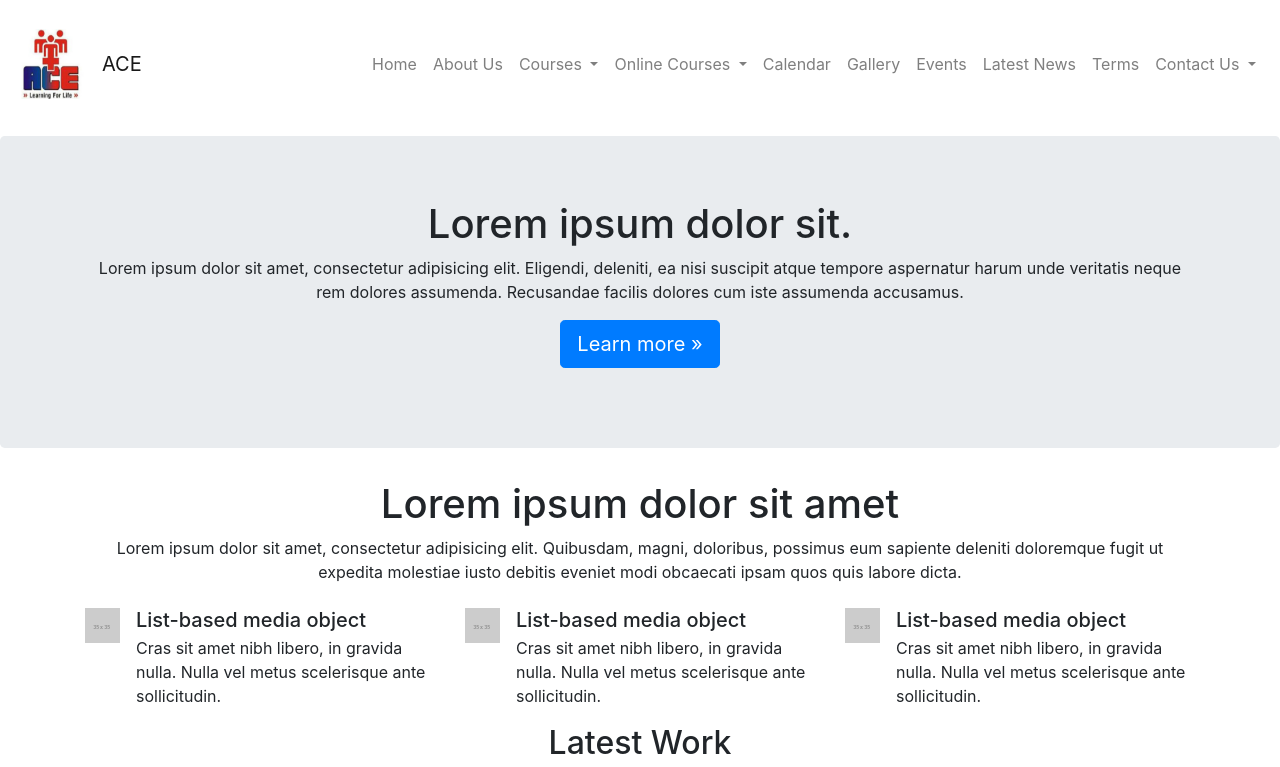
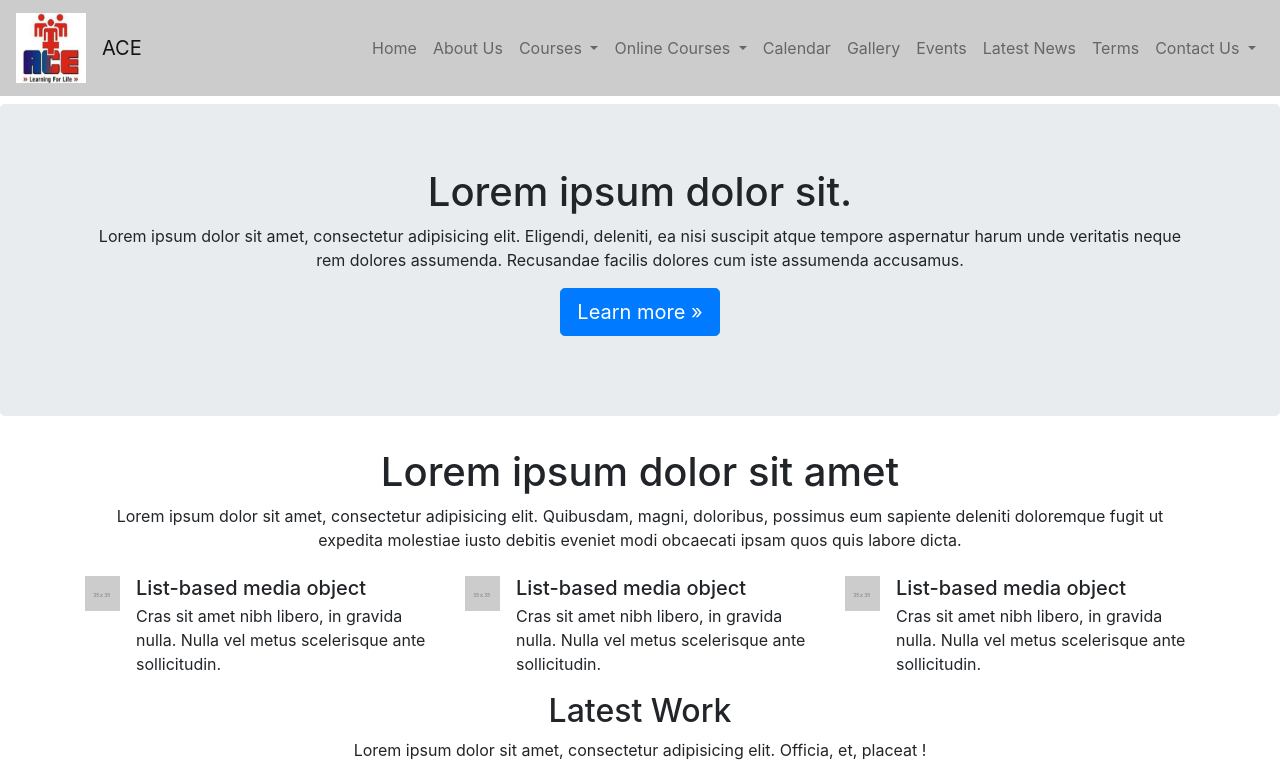
Before and after one commit to bluestax108/ACEmain, a plain HTML site: page index.html in a window 1280 px wide. Shown: the top 767 px of the page. Drawn offline with Linux system fonts and the light colour scheme.

Commit message:
Update index.html

```diff
--- a/index.html
+++ b/index.html
@@ -9,7 +9,7 @@
     <link href="css/bootstrap-4.4.1.css" rel="stylesheet">
   </head>
   <body>
-    <nav class="navbar navbar-expand-lg py-4 navbar-light">
+    <nav class="navbar navbar-expand-lg navbar-light" style="background: rgba(0,0,0,0.2)">
 		<a class="navbar-brand" href="#">
     <img src="/images/logo.png" width="70" height="70" class="d-inline-block align-top" alt="">
 
```
